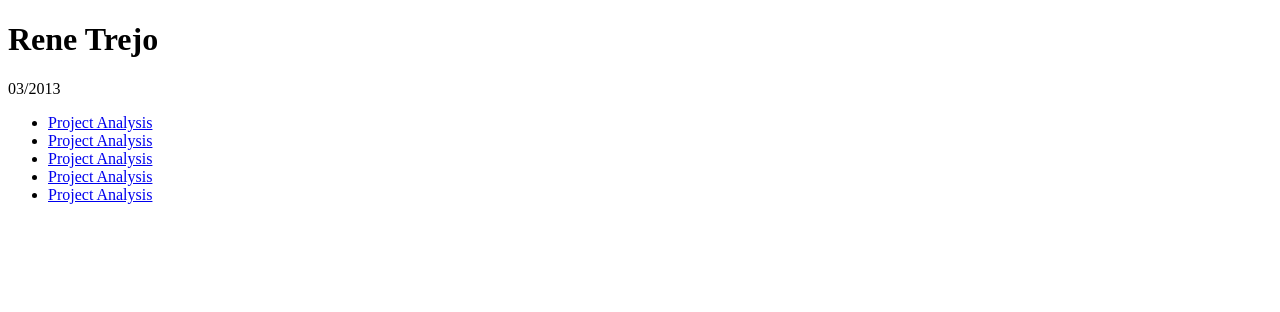
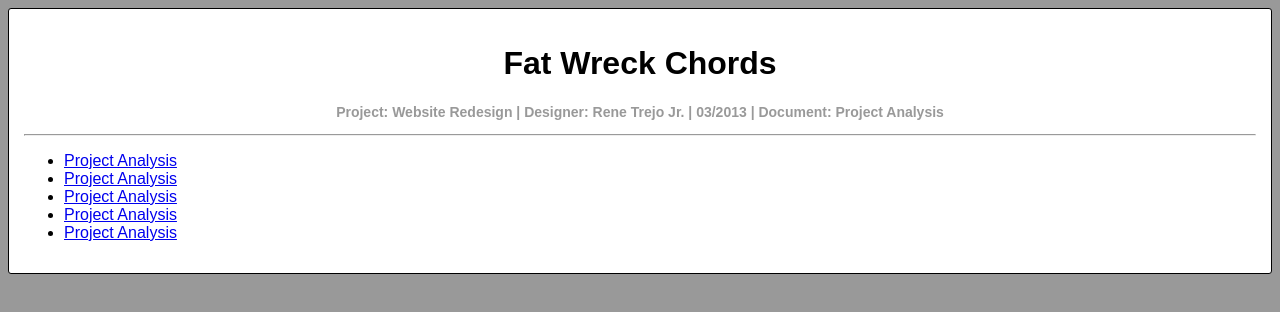
Before and after one commit to renetrejojr/wsp_renetrejo, a plain HTML site: page index.html in a window 1280 px wide. Drawn offline with Linux system fonts and the light colour scheme.

Commit message:
Project Analysis

```diff
--- a/index.html
+++ b/index.html
@@ -2,13 +2,17 @@
 <html lang="en">
 <head>
 <meta charset="utf-8" />
+<link rel="stylesheet" type="text/css" href="style.css">
 
-<title>Rene Trejo WSP</title>
+<title>Project Analysis</title>
 </head>
 
 <body>
-	<h1>Rene Trejo</h1>
-	<p>03/2013</p>
+	<div id="content">
+	<h1>Fat Wreck Chords</h1>
+    <h3> Project: Website Redesign |  Designer: Rene Trejo Jr. | 03/2013 | Document: Project Analysis </h3>
+    <hr>
+
 	<ul>
 		<li><a href="http:...">Project Analysis</a></li>
         <li><a href="http:...">Project Analysis</a></li>
@@ -16,5 +20,6 @@
         <li><a href="http:...">Project Analysis</a></li>
         <li><a href="http:...">Project Analysis</a></li>
 	</ul>
+    </div>
 </body>
 </html>
--- /dev/null
+++ b/style.css
@@ -0,0 +1,24 @@
+@charset "UTF-8";
+/* CSS Document */
+
+body{
+	background-color: #999;
+	font-family:Arial, Helvetica, sans-serif;
+}
+
+#content{
+	background-color: #FFF;
+	border: solid 1px;
+	border-radius: 3px;
+	padding: 15px;
+}
+
+h1{
+	text-align: center;
+}
+
+h3{
+	color: #999;
+	font-size: 14px;
+	text-align: center;
+}
```
Also changed, not shown: analysis.html (added, +31 -0 lines), project/_asset/required-content-unedited/snap_1.png (added), project/_asset/required-content-unedited/snap_2.png (added), project/_asset/required-content-unedited/snap_3.png (added), project/_asset/required-content-unedited/snap_4.png (added), project/_asset/required-content-unedited/snap_5.png (added), project/_asset/required-content-unedited/snap_6.png (added), readme.txt (added), 1 other file.
